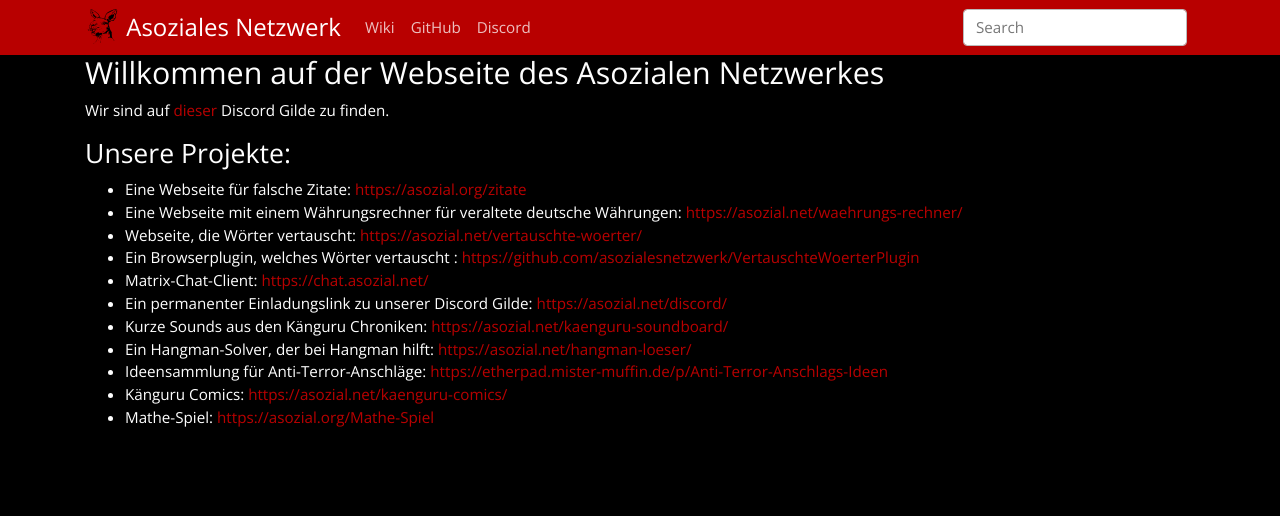
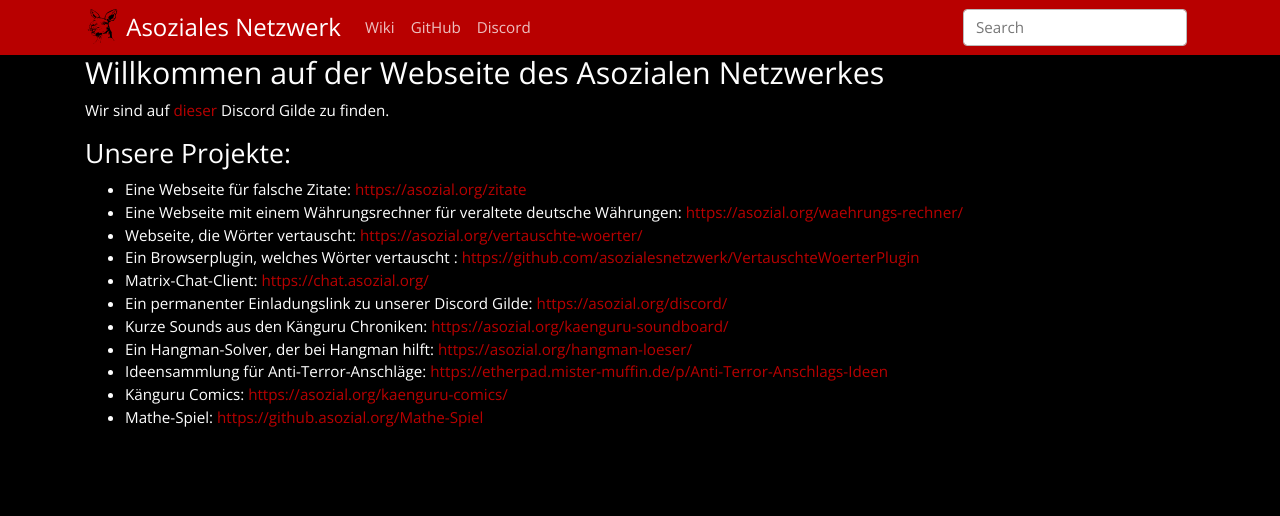
Before and after one commit to asozialesnetzwerk/asozialesnetzwerk.github.io, a Jekyll site: the page built from index.md, in a window 1280 px wide. Shown: the top 516 px of the page. Built offline with Jekyll 4.4.1, drawn with Linux system fonts in a browser that asks for light colours; some of the changed lines change nothing that is shown.

Commit message:
Update index.md

```diff
--- a/index.md
+++ b/index.md
@@ -10,13 +10,13 @@
 ### Unsere Projekte:
 
 - Eine Webseite für falsche Zitate:  [https://asozial.org/zitate](https://asozial.org/zitate)
-- Eine Webseite mit einem Währungsrechner für veraltete deutsche Währungen: [https://asozial.net/waehrungs-rechner/](https://asozial.net/waehrungs-rechner/)
-- Webseite, die Wörter vertauscht: [https://asozial.net/vertauschte-woerter/](https://asozial.net/vertauschte-woerter/)
+- Eine Webseite mit einem Währungsrechner für veraltete deutsche Währungen: [https://asozial.org/waehrungs-rechner/](https://asozial.net/waehrungs-rechner/)
+- Webseite, die Wörter vertauscht: [https://asozial.org/vertauschte-woerter/](https://asozial.net/vertauschte-woerter/)
 - Ein Browserplugin, welches Wörter vertauscht : [https://github.com/asozialesnetzwerk/VertauschteWoerterPlugin](https://github.com/asozialesnetzwerk/VertauschteWoerterPlugin)
-- Matrix-Chat-Client: [https://chat.asozial.net/](https://chat.asozial.net/)
-- Ein permanenter Einladungslink zu unserer Discord Gilde: [https://asozial.net/discord/](https://asozial.net/discord/)
-- Kurze Sounds aus den Känguru Chroniken: [https://asozial.net/kaenguru-soundboard/](https://asozial.net/kaenguru-soundboard/)
-- Ein Hangman-Solver, der bei Hangman hilft: [https://asozial.net/hangman-loeser/](https://asozial.net/hangman-loeser/)
+- Matrix-Chat-Client: [https://chat.asozial.org/](https://chat.asozial.org/)
+- Ein permanenter Einladungslink zu unserer Discord Gilde: [https://asozial.org/discord/](https://asozial.net/discord/)
+- Kurze Sounds aus den Känguru Chroniken: [https://asozial.org/kaenguru-soundboard/](https://asozial.net/kaenguru-soundboard/)
+- Ein Hangman-Solver, der bei Hangman hilft: [https://asozial.org/hangman-loeser/](https://asozial.net/hangman-loeser/)
 - Ideensammlung für Anti-Terror-Anschläge: [https://etherpad.mister-muffin.de/p/Anti-Terror-Anschlags-Ideen](https://etherpad.mister-muffin.de/p/Anti-Terror-Anschlags-Ideen)
-- Känguru Comics: [https://asozial.net/kaenguru-comics/](https://asozial.net/kaenguru-comics/)
-- Mathe-Spiel: [https://asozial.org/Mathe-Spiel](https://asozial.org/Mathe-Spiel)
+- Känguru Comics: [https://asozial.org/kaenguru-comics/](https://asozial.net/kaenguru-comics/)
+- Mathe-Spiel: [https://github.asozial.org/Mathe-Spiel](https://github.asozial.org/Mathe-Spiel)
```
